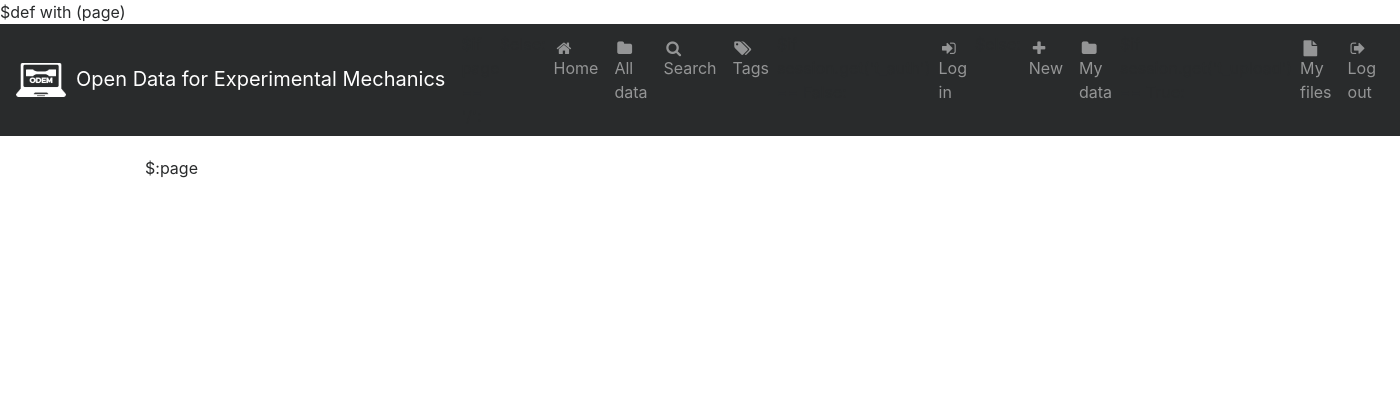
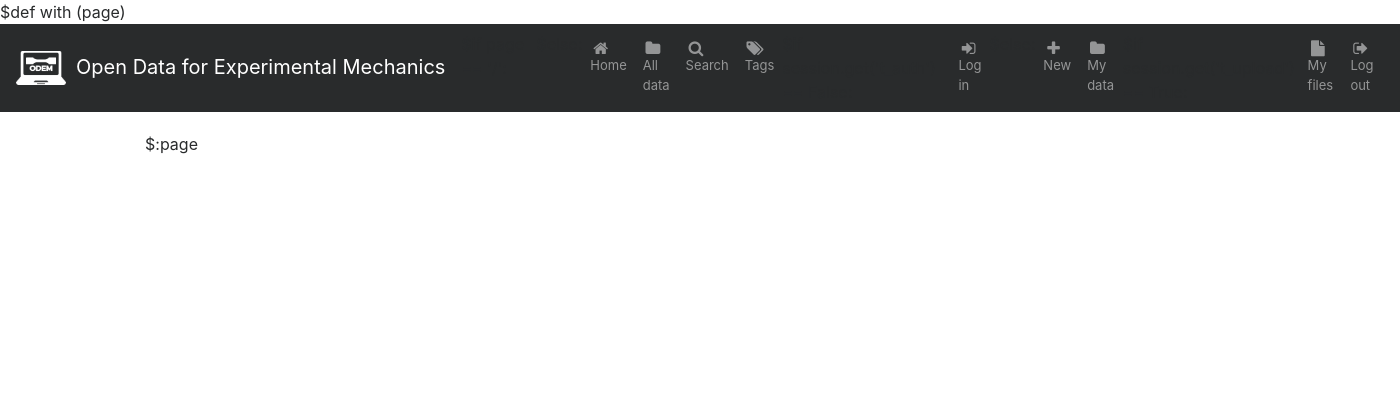
Before and after one commit to OpenDataExpMechanics/platform, a Python web app: template templates/base.html in a window 1400 px wide. Shown: the top 420 px of the page. Run offline with Jinja, Linux system fonts and the light colour scheme; the template is opened without the code that fills it, so the values that code supplies are empty; some libraries are stand-ins or nearby versions.

Commit message:
Layout of the header adjusted (closes #21)

```diff
--- a/templates/base.html
+++ b/templates/base.html
@@ -85,6 +85,9 @@
         flex: 1;
     }
 
+    .header-text {
+        font-size: small;
+    }
     </style>
 
     <link rel="stylesheet" href="https://cdnjs.cloudflare.com/ajax/libs/font-awesome/4.7.0/css/font-awesome.min.css">
@@ -104,34 +107,34 @@
             <li class="nav-item active">
         $else:
             <li class="nav-item">
-          <a class="nav-link" href="/"><i class="fa fa-home fa-fw" aria-hidden="true"></i>Home</a>
+          <a class="nav-link" href="/"><i class="fa fa-home fa-fw" aria-hidden="true"></i></br><div class="header-text">Home</div></a>
       </li>
       <li class="nav-item">
-          <a class="nav-link" href="/list/0,0"><i class="fa fa-folder fa-fw" aria-hidden="true"></i>All data</a>
+          <a class="nav-link" href="/list/0,0"><i class="fa fa-folder fa-fw" aria-hidden="true"></i></br><div class="header-text">All data</div></a>
       </li>
       <li class="nav-item">
-          <a class="nav-link" href="/search"><i class="fa fa-search fa-fw" aria-hidden="true"></i>Search</a>
+          <a class="nav-link" href="/search"><i class="fa fa-search fa-fw" aria-hidden="true"></i></br><div class="header-text">Search</div></a>
       </li>
       <li class="nav-item">
-          <a class="nav-link" href="/tags/"><i class="fa fa-tags fa-fw" aria-hidden="true"></i>Tags</a>
+          <a class="nav-link" href="/tags/"><i class="fa fa-tags fa-fw" aria-hidden="true"></i></br><div class="header-text">Tags</div></a>
       </li>
       $if session.get('t_auth') == False:
           <li class="nav-item">
-              <a class="nav-link" href="/login"><i class="fa fa-sign-in fa-fw" aria-hidden="true"></i>Log in</a>
+              <a class="nav-link" href="/login"><i class="fa fa-sign-in fa-fw" aria-hidden="true"></i></br><div class="header-text">Log in</div></a>
           </li>
       $else:
         <li class="nav-item">
-            <a class="nav-link" href="/new"><i class="fa fa-plus  fa-fw" aria-hidden="true"></i>New</a><br>
+            <a class="nav-link" href="/new"><i class="fa fa-plus  fa-fw" aria-hidden="true"></i></br><div class="header-text">New</div></a><br>
         </li>
         <li class="nav-item">
-            <a class="nav-link" href="/data"><i class="fa fa-folder fa-fw" aria-hidden="true"></i>My data</a><br>
+            <a class="nav-link" href="/data"><i class="fa fa-folder fa-fw" aria-hidden="true"></i></br><div class="header-text">My data</div></a><br>
         </li>
         $if session.get('t_upload') == True:
             <li class="nav-item">
-            <a class="nav-link" href="/files"><i class="fa fa-file fa-fw" aria-hidden="true"></i>My files</a><br>
+            <a class="nav-link" href="/files"><i class="fa fa-file fa-fw" aria-hidden="true"></i></br><div class="header-text">My files</div></a><br>
             </li>
         <li class="nav-item">
-            <a class="nav-link" href="/logout"><i class="fa fa-sign-out fa-fw" aria-hidden="true"></i>Log out</a>
+            <a class="nav-link" href="/logout"><i class="fa fa-sign-out fa-fw" aria-hidden="true"></i></br><div class="header-text">Log out</div></a>
         </li>
     </ul>
   </div>
```
